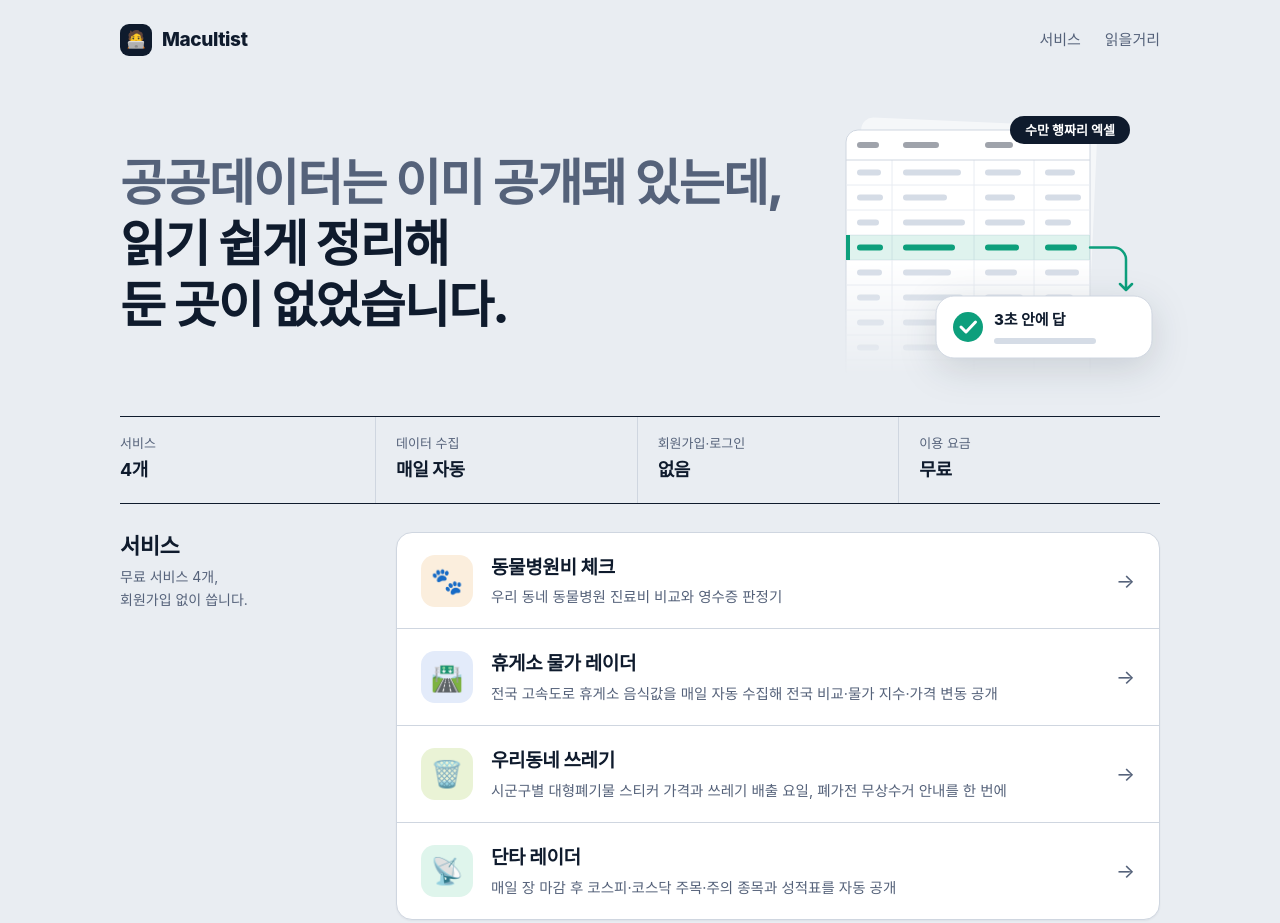
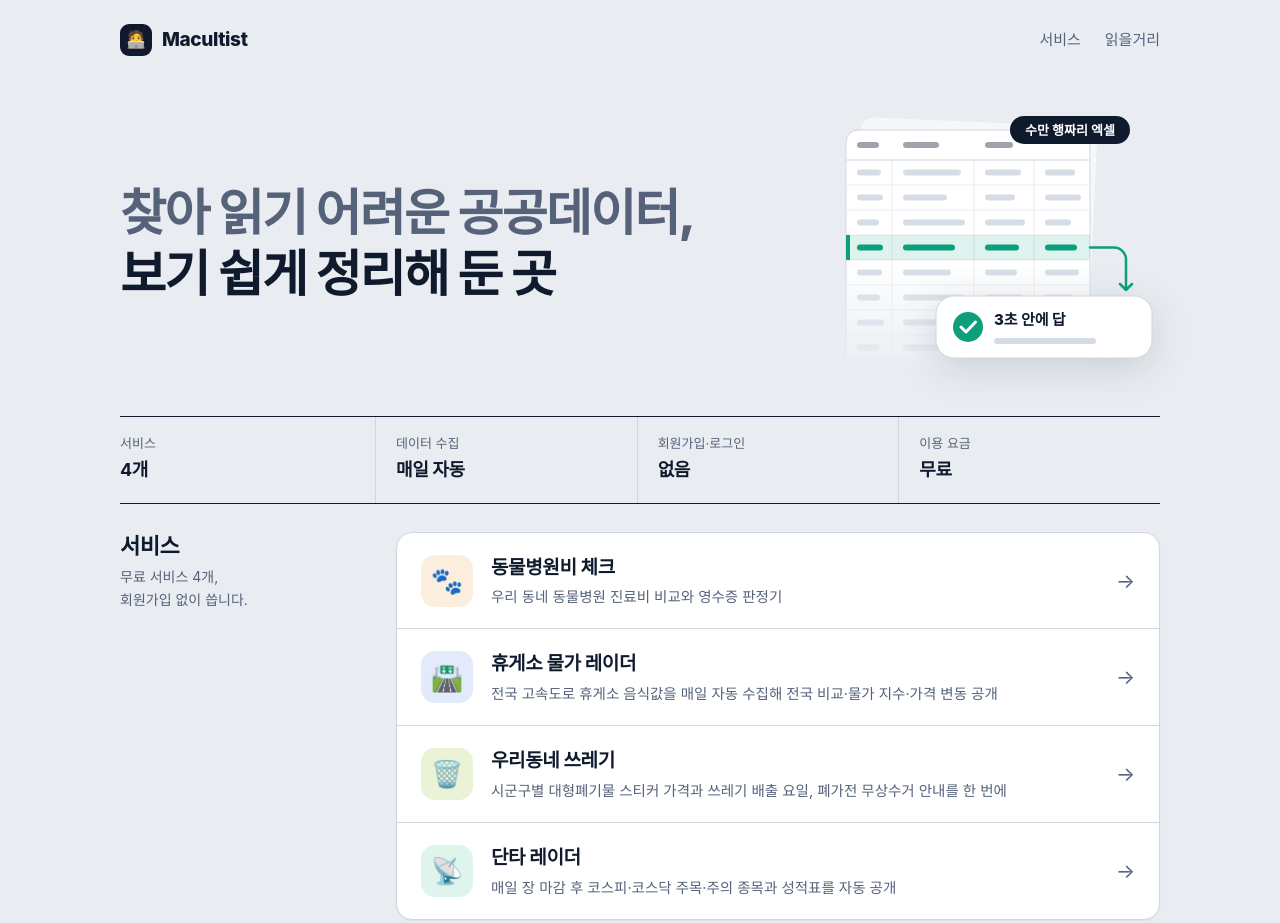
Before and after one commit to macultist/macultist.github.io, a plain HTML site: page index.html in a window 1280 px wide. Shown: the top 923 px of the page. Drawn offline with Linux system fonts and the light colour scheme; a web font is replaced by a local one.

Commit message:
대문 첫 문구를 명사형으로 변경
Co-Authored-By: Claude Sonnet 5.5 <noreply@anthropic.com>

```diff
--- a/index.html
+++ b/index.html
@@ -45,7 +45,7 @@ footer{margin-top:clamp(56px,8vw,88px);padding-bottom:56px;color:var(--muted);fo
 </style><script type="application/ld+json">{"@context":"https://schema.org","@type":"WebSite","name":"Macultist","url":"https://macultist.kr/","inLanguage":"ko","description":"공공데이터를 매일 자동으로 모아 정리한 무료 웹 서비스 모음: 동물병원비 체크, 휴게소 물가 레이더, 우리동네 쓰레기, 단타 레이더","hasPart":[{"@type":"WebSite","name":"동물병원비 체크","url":"https://macultist.kr/petfee/"},{"@type":"WebSite","name":"휴게소 물가 레이더","url":"https://macultist.kr/restarea/"},{"@type":"WebSite","name":"우리동네 쓰레기","url":"https://macultist.kr/waste/"},{"@type":"WebSite","name":"단타 레이더","url":"https://macultist.kr/daytrade/"}]}</script></head><body>
 <header><p class="brand"><span class="mk" aria-hidden="true">🧑‍💻</span>Macultist</p><nav aria-label="바로가기"><a href="#services">서비스</a><a href="#reads">읽을거리</a></nav></header>
 <main>
-<div class="hero"><h1><span>공공데이터는 이미 <span>공개돼 있는데,</span></span> <span>읽기 쉽게 정리해 <span>둔 곳이 없었습니다.</span></span></h1>
+<div class="hero"><h1><span>찾아 읽기 어려운 <span>공공데이터,</span></span> <span>보기 쉽게 <span>정리해 둔 곳</span></span></h1>
 <div class="viz" aria-hidden="true"><svg viewBox="0 0 320 264" width="320" height="264"><defs><linearGradient id="f" x2="0" y2="1"><stop offset=".56" stop-color="#fff"/><stop offset="1" stop-color="#fff" stop-opacity="0"/></linearGradient><mask id="m"><rect width="320" height="264" fill="url(#f)"/></mask><filter id="s" x="-30%" y="-80%" width="160%" height="290%" color-interpolation-filters="sRGB"><feDropShadow dx="0" dy="10" stdDeviation="18" flood-color="#0f1b2d" flood-opacity=".14"/></filter></defs>
 <g mask="url(#m)"><rect x="16" y="10" width="236" height="262" rx="12" fill="#fff" opacity=".55" transform="rotate(2.5 134 140)"/><rect x="6" y="18" width="244" height="262" rx="12" fill="#fff" stroke="#cfd6e0"/><path d="M6 73h244M6 98h244M6 123h244M6 148h244M6 173h244M6 198h244M6 223h244M6 248h244M52 48v232M134 48v232M194 48v232" stroke="#e8ecf2"/><path d="M6 48h244" stroke="#cfd6e0"/><path d="M20 33h16M66 33h30M148 33h22" stroke="#0f1b2d" stroke-opacity=".4" stroke-width="6" stroke-linecap="round"/><path d="M20 60.5h18M66 60.5h52M148 60.5h30M208 60.5h24M20 85.5h20M66 85.5h38M148 85.5h24M208 85.5h30M20 110.5h16M66 110.5h56M148 110.5h34M208 110.5h20M20 160.5h19M66 160.5h42M148 160.5h26M208 160.5h28M20 185.5h17M66 185.5h54M148 185.5h32M208 185.5h22M20 210.5h21M66 210.5h34M148 210.5h25M208 210.5h30M20 235.5h16M66 235.5h48M148 235.5h30M208 235.5h24" stroke="#d5dce6" stroke-width="6" stroke-linecap="round"/></g>
 <path d="M6 123h244v25H6z" fill="#0d9f7c" fill-opacity=".13"/><path d="M8 123v25" stroke="#0d9f7c" stroke-width="4"/><path d="M20 135.5h20M66 135.5h46M148 135.5h28M208 135.5h26" stroke="#0d9f7c" stroke-width="6" stroke-linecap="round"/>
```
